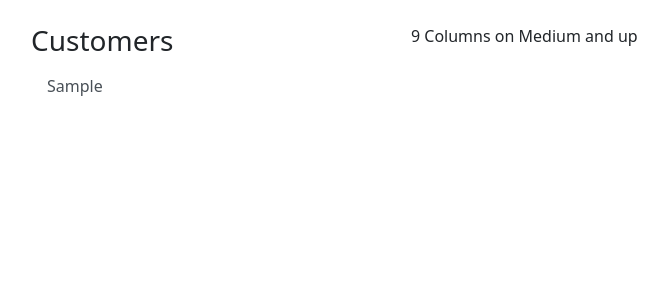
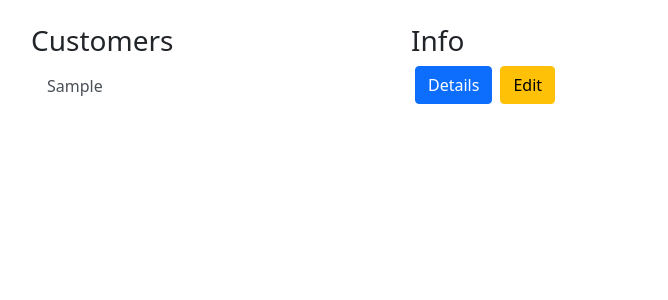
Before and after one commit to garinm90/leddocs, a Django app: page /customers in a window 1280 px wide. Shown: the part 56-356 px from the top of the page, without its empty margins (51-719 px from the left). Run offline with Django 3.2, Linux system fonts and the light colour scheme; tables that the repository leaves empty hold one stand-in row (values such as "Sample post"); some libraries are stand-ins or nearby versions.

Commit message:
Add buttons for details and editing

```diff
--- a/templates/jobs/customer_list.html
+++ b/templates/jobs/customer_list.html
@@ -12,7 +12,18 @@
             {% endfor %}
         </div>
     </div>
-    <div class="col-md-8">9 Columns on Medium and up</div>
+    <div class="col-md-8">
+        <h3>Info</h3>
+        {% for customer in customer_list %}
+            <div class="row mt-1">
+                <div class="btn-group btn-group">
+                    <a href="{% url 'detail_customer' customer.id %}"><button class="btn btn-primary mx-1">Details</button></a>
+                    <a href="{% url 'update_customer' customer.id %}"><button class="btn btn-warning mx-1">Edit</button></a>
+                    <!-- <a href=""><button class="btn btn-danger mx-1">Delete</button></a> -->
+                </div>
+            </div>
+        {% endfor %}
+    </div>
 </div>
 
 {% endblock %}
```
